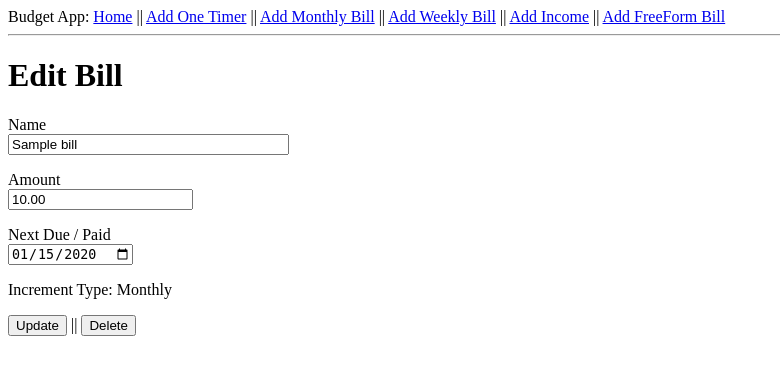
After one commit to BiReynolds/BudgetApp, a Flask app: page /edit/1 in a window 1280 px wide. The commit adds this page. Shown: the top 375 px of the page, without its empty margins (0-780 px from the left). Run offline with Flask 3, Linux system fonts and the light colour scheme; tables that the repository leaves empty hold one stand-in row (values such as "Sample post").

Commit message:
Added the "Edit Bill" screen for all bills/income, allowing users to change the name, amount, and/or next due date of an existing bill.  Also exchanged the "Delete" link for each bill/income with an "Edit" link and added delete functionality to the edit page.

```diff
--- a/BillScreen/forms.py
+++ b/BillScreen/forms.py
@@ -53,3 +53,9 @@ class IncomeForm(FlaskForm):
     nextPaid = DateField('Next Pay Date', validators = [DataRequired()])
     paySched = SelectField('Pay Schedule',choices = ['Weekly','Biweekly','Monthly'])
     submit = SubmitField('Add Income')
+
+class EditBillForm(FlaskForm):
+    name = StringField('Name', validators=[DataRequired()])
+    amount = DecimalField('Amount', validators = [DataRequired()])
+    nextDue = DateField('Next Due / Paid', validators = [DataRequired()])
+    submit = SubmitField('Update')
--- a/BillScreen/routes.py
+++ b/BillScreen/routes.py
@@ -5,9 +5,12 @@ from flask import render_template, session, redirect, request, url_for
 import sqlalchemy as sa
 import sqlalchemy.orm as so
 from BillScreen import app
-from BillScreen.forms import BillForm, MonthlyBillForm, WeeklyBillForm, IncomeForm, OneTimeBillForm
+from BillScreen.forms import BillForm, MonthlyBillForm, WeeklyBillForm, IncomeForm, OneTimeBillForm, EditBillForm
 from BillScreen.models import Bill
 from BillScreen import db
+
+
+## Routes
 
 @app.route('/', methods = ['GET','POST'])
 @app.route('/index', methods = ['GET','POST'])
@@ -62,11 +65,11 @@ def addIncome():
     form = IncomeForm()
     if form.validate_on_submit():
         if form.paySched.data == 'Weekly':
-            new_income = Bill(name=form.name.data, amount=-1*round(form.amount.data,2), nextDue=form.nextPaid.data, dayInc=7)
+            new_income = Bill(name=form.name.data, amount=-1*round(form.amount.data,2), nextDue=form.nextDue.data, dayInc=7)
         elif form.paySched.data == 'Biweekly':
-            new_income = Bill(name=form.name.data, amount=-1*round(form.amount.data,2), nextDue=form.nextPaid.data, dayInc=14)
+            new_income = Bill(name=form.name.data, amount=-1*round(form.amount.data,2), nextDue=form.nextDue.data, dayInc=14)
         elif form.paySched.data == 'Monthly':
-            new_income = Bill(name=form.name.data, amount=-1*round(form.amount.data,2), nextDue=form.nextPaid.data, monthInc = 1)
+            new_income = Bill(name=form.name.data, amount=-1*round(form.amount.data,2), nextDue=form.nextDue.data, monthInc = 1)
         db.session.add(new_income)
         db.session.commit()
         return redirect(url_for('index'))
@@ -92,10 +95,39 @@ def addBill():
         return redirect(url_for('index'))
     return render_template('addBill.html', form = form)
 
+@app.route('/edit/<id>',methods = ['GET','POST'])
+def edit(id):
+    editBill = db.session.query(Bill).where(Bill.id==id).first()
+    monthInc = editBill.monthInc
+    dayInc = editBill.dayInc
+    if monthInc < 0:
+        payType = "One Time"
+    elif monthInc == 0:
+        if dayInc == 7:
+            payType = "Weekly"
+        elif dayInc%7 == 0:
+            payType = f"Every {dayInc//7} Weeks"
+        else:
+            payType = f"Every {dayInc} Days"
+    elif monthInc == 1:
+        payType = "Monthly"
+    elif dayInc == 0:
+        payType = f"Every {monthInc} Months"
+    else:
+        payType = f"Every {monthInc} Months and {dayInc} Days"
+    form = EditBillForm(obj=editBill)
+    if form.validate_on_submit():
+        form.populate_obj(editBill)
+        db.session.commit()
+        return redirect(url_for('edit',id = editBill.id))
+    db.session.flush()
+    return render_template('editBill.html',form=form, payType=payType, billId=id)
+
+
 @app.route('/delete/<id>')
 def delete(id):
-    user = db.session.query(Bill).where(Bill.id==id).first()
-    db.session.delete(user)
+    bill = db.session.query(Bill).where(Bill.id==id).first()
+    db.session.delete(bill)
     db.session.commit()
     return redirect(url_for('index'))
 
@@ -108,6 +140,9 @@ def updateForecast():
     db.session.close()
     makePlots(dates,balances)
     return redirect(url_for('index'))
+
+
+## Helper Functions
 
 def getBalance(startBal, thruDate, bills,session):
     if len(bills)==0:
--- a/BillScreen/static/static.js
+++ b/BillScreen/static/static.js
@@ -1,9 +1,13 @@
 function preLoad() {
-    next30Graph = new Image; next30Graph.src = '../static/next30.svg'
-    next90Graph = new Image; next90Graph.src = '../static/next90.svg'
-    baseGraph = new Image; baseGraph.src = '../static/forecastImg.svg';
-    futureMinGraph = new Image; futureMinGraph.src = '../static/futureForecastImg.svg';
-    document.getElementById('image-select').addEventListener("change", updateIm);
+    try {
+        next30Graph = new Image; next30Graph.src = '../static/next30.svg'
+        next90Graph = new Image; next90Graph.src = '../static/next90.svg'
+        baseGraph = new Image; baseGraph.src = '../static/forecastImg.svg';
+        futureMinGraph = new Image; futureMinGraph.src = '../static/futureForecastImg.svg';
+        document.getElementById('image-select').addEventListener("change", updateIm);
+    }
+    catch {}
+
 }
 function updateIm() {
     image = document.getElementById('image-select').selectedOptions[0].value
--- /dev/null
+++ b/BillScreen/templates/editBill.html
@@ -0,0 +1,22 @@
+{% extends "base.html" %}
+
+{% block content %}
+    <h1>Edit Bill</h1>
+    <form action = "" method = "post">
+        {{ form.hidden_tag() }}
+        <p>
+            {{ form.name.label }}<br>
+            {{ form.name(size = 32) }}
+        </p>
+        <p>
+            {{ form.amount.label }}<br>
+            {{ form.amount(size = 8)}}
+        </p>
+        <p>
+            {{ form.nextDue.label }}<br>
+            {{ form.nextDue() }}
+        </p>
+        <p>Increment Type: {{ payType }} </p>
+        <p>{{ form.submit() }} || <a href="{{ url_for('delete',id = billId) }}"><button>Delete</button></a></p>
+    </form>
+{% endblock %}
--- a/BillScreen/templates/index.html
+++ b/BillScreen/templates/index.html
@@ -9,7 +9,7 @@
             {% for bill in bills %}
             <p><input type = "checkbox" id = {{bill.id}} name = {{bill.id}}>
             <label for = {{bill.id}}>{{bill.name}} | {{ -bill.amount}} | {{bill.nextDue}}</label>
-            <a href="{{url_for('delete',id = bill.id)}}">Delete</a>
+            <a href="{{url_for('edit',id = bill.id)}}">Edit</a>
             </p>
             {% endfor %}
         </div>
```
